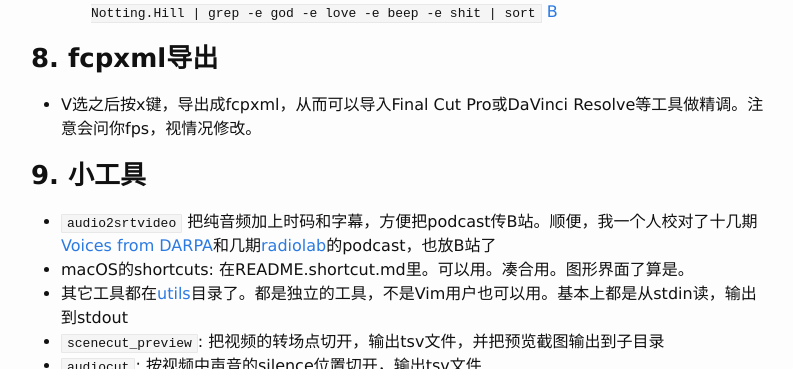
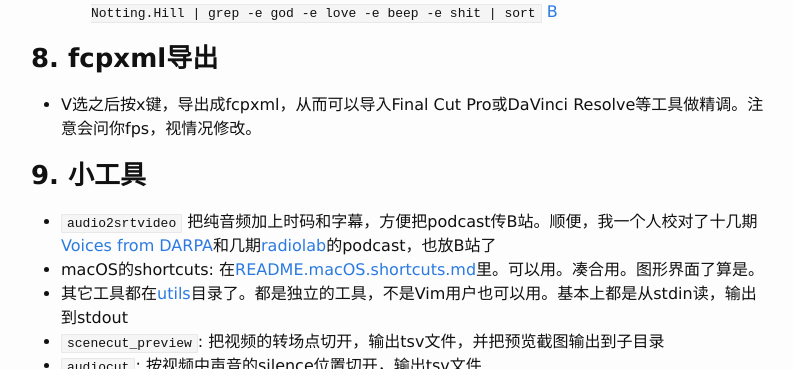
Before and after one commit to scateu/scateu.github.io, a Jekyll site: the page built from _posts/2023-03-19-tsv_edl.vim.md, in a window 1280 px wide and 900 px high, scrolled down 4807 px, cut to the strip 0-369 px from the top of the window. Shown: the whole strip, without its empty margins (239-1032 px from the left). Built offline with Jekyll 4.4.1, drawn with Linux system fonts in a browser that asks for light colours; nearby versions of some CDN libraries; comment, search, counter and statistics services are not loaded.

Commit message:
Mon Mar 20 23:02:06 CST 2023

```diff
--- a/_posts/2023-03-19-tsv_edl.vim.md
+++ b/_posts/2023-03-19-tsv_edl.vim.md
@@ -113,15 +113,15 @@
 
 ### 9. 小工具
  - `audio2srtvideo`  把纯音频加上时码和字幕，方便把podcast传B站。顺便，我一个人校对了十几期[Voices from DARPA](https://space.bilibili.com/65817373/search/video?keyword=VfD)和几期[radiolab](https://space.bilibili.com/65817373/search/video?keyword=radiolab)的podcast，也放B站了
- - macOS的shortcuts: 在README.shortcut.md里。可以用。凑合用。图形界面了算是。
+ - macOS的shortcuts: 在[README.macOS.shortcuts.md](https://github.com/scateu/tsv_edl.vim/blob/main/README.macOS.shortcuts.md)里。可以用。凑合用。图形界面了算是。
  - 其它工具都在[utils](https://github.com/scateu/tsv_edl.vim/tree/main/utils)目录了。都是独立的工具，不是Vim用户也可以用。基本上都是从stdin读，输出到stdout
  - `scenecut_preview`: 把视频的转场点切开，输出tsv文件，并把预览截图输出到子目录
  - `audiocut`: 按视频中声音的silence位置切开，输出tsv文件
 
 
-![](https://raw.githubusercontent.com/scateu/tsv_edl.vim/main/screenshots/shortcuts.png)
+![shortcuts](https://raw.githubusercontent.com/scateu/tsv_edl.vim/main/screenshots/shortcuts.png)
 
-![](https://github.com/scateu/tsv_edl.vim/raw/main/tsv_edl_flow.png)
+![work flow](https://github.com/scateu/tsv_edl.vim/raw/main/tsv_edl_flow.png)
 
 ## 键绑定
 
```
